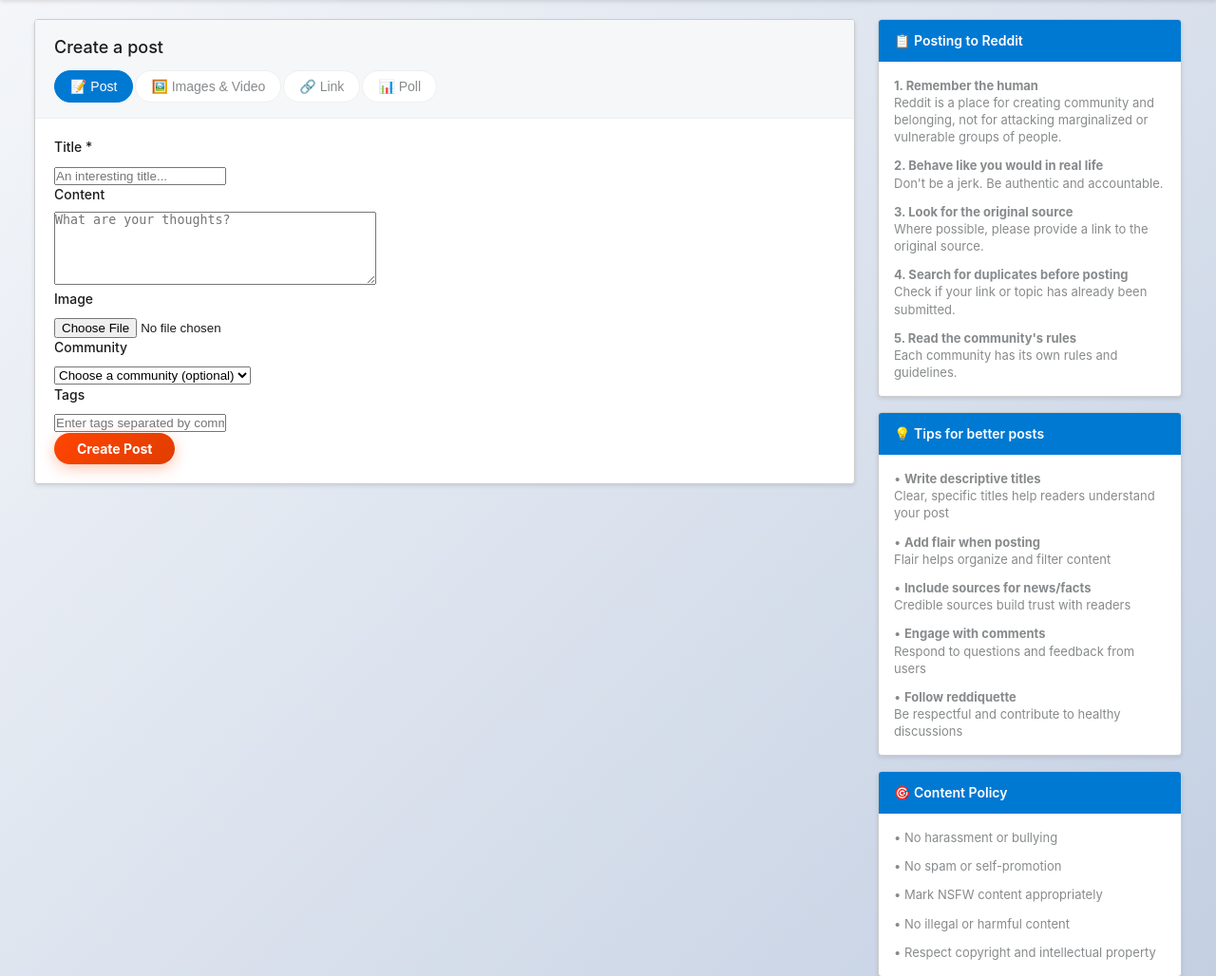
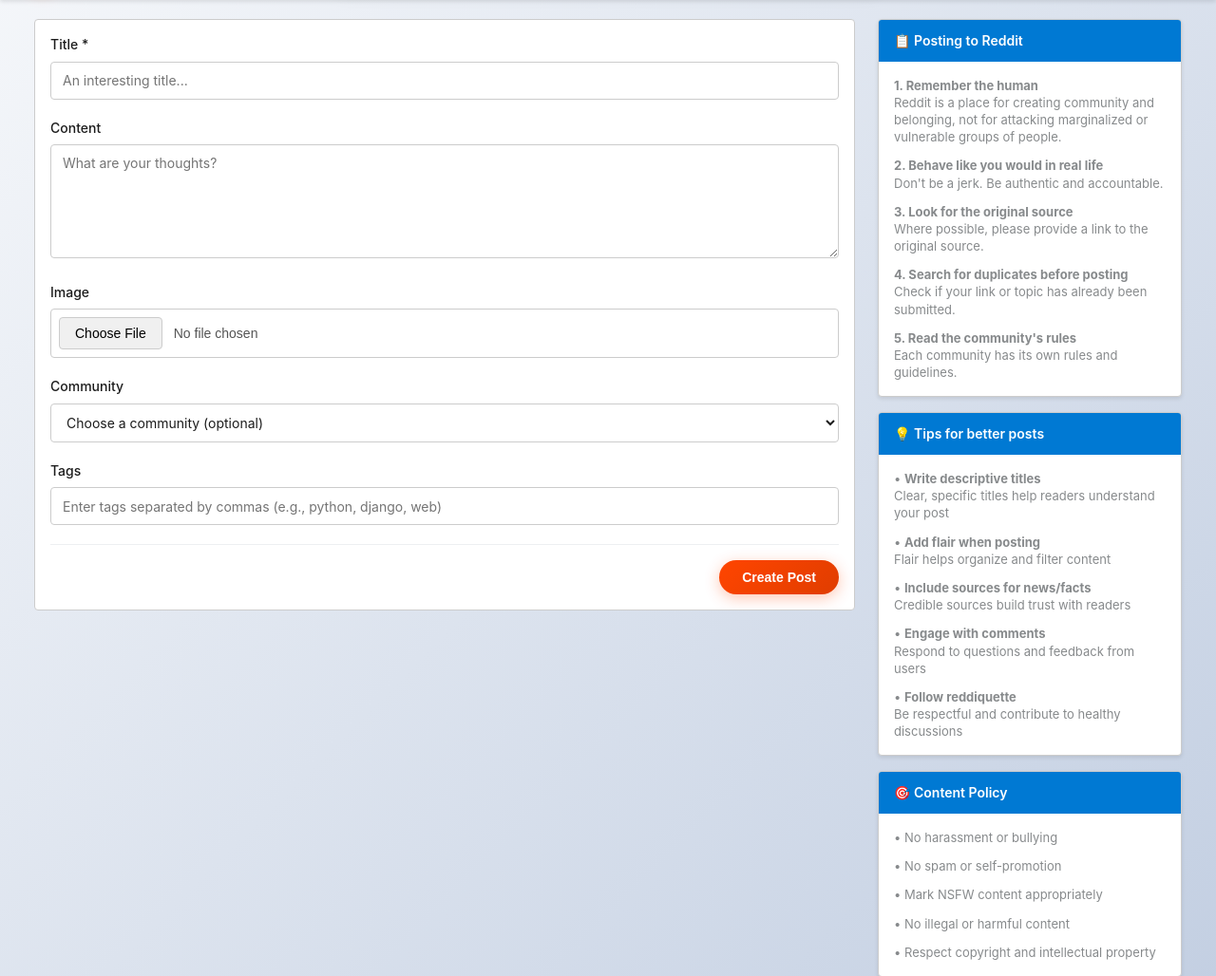
Before and after one commit to tbinh94/DevCove, a Django app: page /create/ in a window 1280 px wide. Shown: the part 61-1089 px from the top of the page at 95% size. Run offline with Django 4.2, Linux system fonts and the light colour scheme; a user stored in the database is signed in; data comes from the database, SQL or seed files in the repository; both versions use the stored data as it was after the commit.

Commit message:
Update create post and add more communities

```diff
--- a/posts/templates/posts/post_form.html
+++ b/posts/templates/posts/post_form.html
@@ -15,7 +15,7 @@
         padding: 0;
     }
 
-    /* Main Container */
+    /* Main Container - Giữ nguyên */
     .main-container {
         max-width: 1248px;
         margin: 20px auto;
@@ -26,73 +26,78 @@
         align-items: start !important;
     }
 
-    /* Force override any existing layout */
-    .main-container * {
-        box-sizing: border-box !important;
-    }
+    /* --- START: CSS ĐÃ ĐƯỢC THIẾT KẾ LẠI CHO FORM TẠO BÀI ĐĂNG --- */
 
-    /* New Post Form */
+    /* Main form container */
     .post-container {
         background-color: #ffffff;
         border: 1px solid #ccc;
         border-radius: 4px;
         overflow: hidden;
-        box-shadow: 0 2px 4px rgba(0,0,0,0.1);
+        /* Các thuộc tính cũ không cần thiết đã được loại bỏ */
         width: 100% !important;
         max-width: none !important;
         grid-column: 1 !important;
     }
 
     .post-header {
-        padding: 16px 20px;
         border-bottom: 1px solid #edeff1;
-        background-color: #f6f7f8;
+        background-color: #ffffff;
     }
 
     .post-title {
+        padding: 16px 16px 0 16px;
         font-size: 18px;
         font-weight: 500;
-        color: #1c1c1c;
-        margin: 0 0 12px 0;
+        margin: 0;
     }
 
     .post-type-tabs {
         display: flex;
-        gap: 2px;
+        padding: 12px 16px;
+        gap: 8px; /* Khoảng cách giữa các tab */
     }
 
     .post-type-tab {
-        padding: 8px 16px;
-        background-color: #ffffff;
-        border: 1px solid #edeff1;
-        color: #878a8c;
+        padding: 10px 16px;
+        background-color: transparent;
+        border: 1px solid transparent;
+        color: #0079d3;
         cursor: pointer;
-        border-radius: 20px;
+        border-radius: 999px; /* Tạo hình dạng viên thuốc */
         font-size: 14px;
-        font-weight: 500;
-        transition: all 0.2s;
+        font-weight: 700;
+        line-height: 1;
+        transition: all 0.2s ease-in-out;
+        outline: none;
+        flex-grow: 1;
+        text-align: center;
+        white-space: nowrap;
     }
 
+    /* Icon alignment - Giả lập icon từ hình ảnh */
+    .post-type-tab[data-type="text"]::before { content: '📝 '; }
+    .post-type-tab[data-type="image"]::before { content: '🖼️ '; }
+    .post-type-tab[data-type="link"]::before { content: '🔗 '; }
+    .post-type-tab[data-type="poll"]::before { content: '📊 '; }
+
+    /* Tab đang được chọn */
     .post-type-tab.active {
-        background-color: #0079d3;
-        color: white;
-        border-color: #0079d3;
+        background-color: #f6f7f8; /* Màu xám nhạt cho tab active */
+        color: #0079d3;
+        border-color: #edeff1;
     }
 
     .post-type-tab:hover:not(.active) {
-        background-color: #f6f7f8;
-        color: #1c1c1c;
+        background-color: #f0f5fa; /* Hiệu ứng hover nhẹ */
     }
 
-    .post-form {
+    /* Di chuyển sang button kiểu cũ để phù hợp với hình ảnh hơn */
+    .post-header { display: none; }
+    .django-form {
         padding: 20px;
     }
-
-    .form-group {
-        margin-bottom: 20px;
-    }
-
-    .form-label {
+    .django-form p label {
         display: block;
         margin-bottom: 8px;
         font-size: 14px;
@@ -100,158 +105,86 @@
         color: #1c1c1c;
     }
 
-    .form-input {
-        width: 100%;
-        padding: 12px 16px;
-        background-color: #ffffff;
-        border: 1px solid #edeff1;
-        border-radius: 4px;
-        color: #1c1c1c;
-        font-size: 14px;
-        outline: none;
-        transition: all 0.2s;
-        font-family: inherit;
+    /* Form chính */
+    .post-form {
+        padding: 16px;
     }
 
-    .form-input:focus {
-        border-color: #0079d3;
-        box-shadow: 0 0 0 2px rgba(0, 121, 211, 0.2);
+    /* Ghi đè lại các class của Django form */
+    .post-form .mb-3 {
+        margin-bottom: 20px;
     }
 
-    .form-textarea {
-        min-height: 120px;
-        resize: vertical;
-    }
-
-    .file-upload {
-        position: relative;
-        display: inline-block;
-        cursor: pointer;
-    }
-
-    .file-upload input[type="file"] {
-        position: absolute;
-        opacity: 0;
-        width: 100%;
-        height: 100%;
-        cursor: pointer;
-    }
-
-    .file-upload-label {
-        display: inline-flex;
-        align-items: center;
-        gap: 8px;
-        padding: 8px 16px;
-        background-color: #ffffff;
-        border: 1px solid #0079d3;
-        border-radius: 4px;
-        color: #0079d3;
-        cursor: pointer;
-        transition: all 0.2s;
-        font-size: 14px;
-        font-weight: 500;
-    }
-
-    .file-upload-label:hover {
-        background-color: #0079d3;
-        color: white;
-    }
-
-    .submit-buttons {
-        display: flex;
-        gap: 12px;
-        justify-content: flex-end;
-        margin-top: 24px;
-        padding-top: 16px;
-        border-top: 1px solid #edeff1;
-    }
-
-    .btn {
-        padding: 8px 24px;
-        border-radius: 20px;
-        font-size: 14px;
-        font-weight: 700;
-        cursor: pointer;
-        transition: all 0.2s;
-        border: none;
-        font-family: inherit;
-    }
-
-    .btn-primary {
-        background-color: #0079d3;
-        color: white;
-    }
-
-    .btn-primary:hover {
-        background-color: #0060a8;
-    }
-
-    .btn-primary:disabled {
-        background-color: #878a8c;
-        cursor: not-allowed;
-    }
-
-    .btn-secondary {
-        background-color: transparent;
-        color: #0079d3;
-        border: 1px solid #0079d3;
-    }
-
-    .btn-secondary:hover {
-        background-color: #0079d3;
-        color: white;
-    }
-
-    /* Django Form Integration */
-    .django-form p {
-        margin-bottom: 16px;
-    }
-
-    .django-form label {
+    .post-form label {
         display: block;
-        margin-bottom: 6px;
+        margin-bottom: 8px;
         font-size: 14px;
         font-weight: 500;
         color: #1c1c1c;
     }
 
-    .django-form input[type="text"],
-    .django-form input[type="url"],
-    .django-form input[type="email"],
-    .django-form textarea,
-    .django-form select {
+    .post-form input[type="text"],
+    .post-form textarea,
+    .post-form select {
         width: 100%;
-        padding: 12px 16px;
-        border: 1px solid #edeff1;
+        padding: 10px 12px;
+        background-color: #ffffff;
+        border: 1px solid #ccc;
         border-radius: 4px;
+        color: #1c1c1c;
         font-size: 14px;
-        color: #1c1c1c;
-        background-color: #ffffff;
         font-family: inherit;
-        transition: border-color 0.2s ease;
+        transition: border-color 0.2s ease, box-shadow 0.2s ease;
     }
 
-    .django-form input:focus,
-    .django-form textarea:focus,
-    .django-form select:focus {
-        outline: none;
-        border-color: #0079d3;
-        box-shadow: 0 0 0 2px rgba(0, 121, 211, 0.2);
+    .post-form input[type="text"] {
+        height: 40px;
     }
 
-    .django-form textarea {
-        min-height: 100px;
+    .post-form textarea {
+        min-height: 120px;
         resize: vertical;
     }
 
-    .django-form .helptext {
+    .post-form input:focus,
+    .post-form textarea:focus,
+    .post-form select:focus {
+        outline: none;
+        border-color: #0079d3;
+        box-shadow: 0 0 0 1px #0079d3;
+    }
+
+    .post-form input[type="file"] {
+        font-size: 14px;
+        color: #555;
+        border: 1px solid #ccc;
+        padding: 8px;
+        border-radius: 4px;
+        width: 100%;
+    }
+
+    .post-form input[type="file"]::file-selector-button {
+        padding: 8px 16px;
+        border-radius: 4px;
+        border: 1px solid #ccc;
+        background-color: #f0f0f0;
+        cursor: pointer;
+        margin-right: 12px;
+        transition: background-color 0.2s;
+    }
+
+    .post-form input[type="file"]::file-selector-button:hover {
+        background-color: #e0e0e0;
+    }
+
+    .post-form .helptext {
         font-size: 12px;
         color: #878a8c;
         margin-top: 4px;
-        font-style: italic;
     }
 
-    .django-form .errorlist {
+    .post-form .errorlist,
+    .post-form .text-danger {
         color: #ea0027;
         font-size: 12px;
         margin-top: 4px;
@@ -259,7 +192,34 @@
         padding: 0;
     }
 
-    /* Sidebar */
+    .post-form .d-grid {
+        display: flex;
+        justify-content: flex-end;
+        padding-top: 16px;
+        margin-top: 16px;
+        border-top: 1px solid #edeff1;
+    }
+
+    .post-form .btn.btn-primary {
+        background-color: #ff4500; /* Màu cam-đỏ của Reddit */
+        color: white;
+        border: none;
+        border-radius: 999px; /* Hình viên thuốc */
+        padding: 10px 24px;
+        font-size: 14px;
+        font-weight: 700;
+        cursor: pointer;
+        transition: background-color 0.2s ease;
+    }
+
+    .post-form .btn.btn-primary:hover {
+        background-color: #e03d00;
+    }
+
+    /* --- END: CSS ĐÃ ĐƯỢC THIẾT KẾ LẠI --- */
+
+
+    /* Sidebar - Giữ nguyên */
     .sidebar {
         display: flex;
         flex-direction: column;
@@ -297,36 +257,12 @@
         margin-bottom: 0;
     }
 
-    /* Post Preview */
+    /* Post Preview - Giữ nguyên logic, chỉ ẩn đi theo thiết kế mới */
     .post-preview {
-        margin-top: 20px;
-        padding: 16px;
-        background-color: #f6f7f8;
-        border: 1px solid #edeff1;
-        border-radius: 4px;
+        display: none !important;
     }
 
-    .preview-header {
-        font-size: 14px;
-        color: #878a8c;
-        margin-bottom: 12px;
-        font-weight: 500;
-    }
-
-    .preview-title {
-        font-size: 16px;
-        font-weight: 600;
-        color: #1c1c1c;
-        margin-bottom: 8px;
-    }
-
-    .preview-content {
-        color: #1c1c1c;
-        font-size: 14px;
-        line-height: 1.5;
-    }
-
-    /* Responsive */
+    /* Responsive - Giữ nguyên */
     @media (max-width: 768px) {
         .main-container {
             grid-template-columns: 1fr;
@@ -349,6 +285,7 @@
         }
     }
 </style>
+
 
 <!-- Main Container -->
 <div class="main-container">
```
Also changed, not shown: posts/management/commands/create_communities.py (+40 -3 lines), db.sqlite3, posts/migrations/0012_post_link_url_post_post_type_polloption_pollvote.py (added), posts/migrations/0013_remove_pollvote_poll_option_and_more.py (added).
